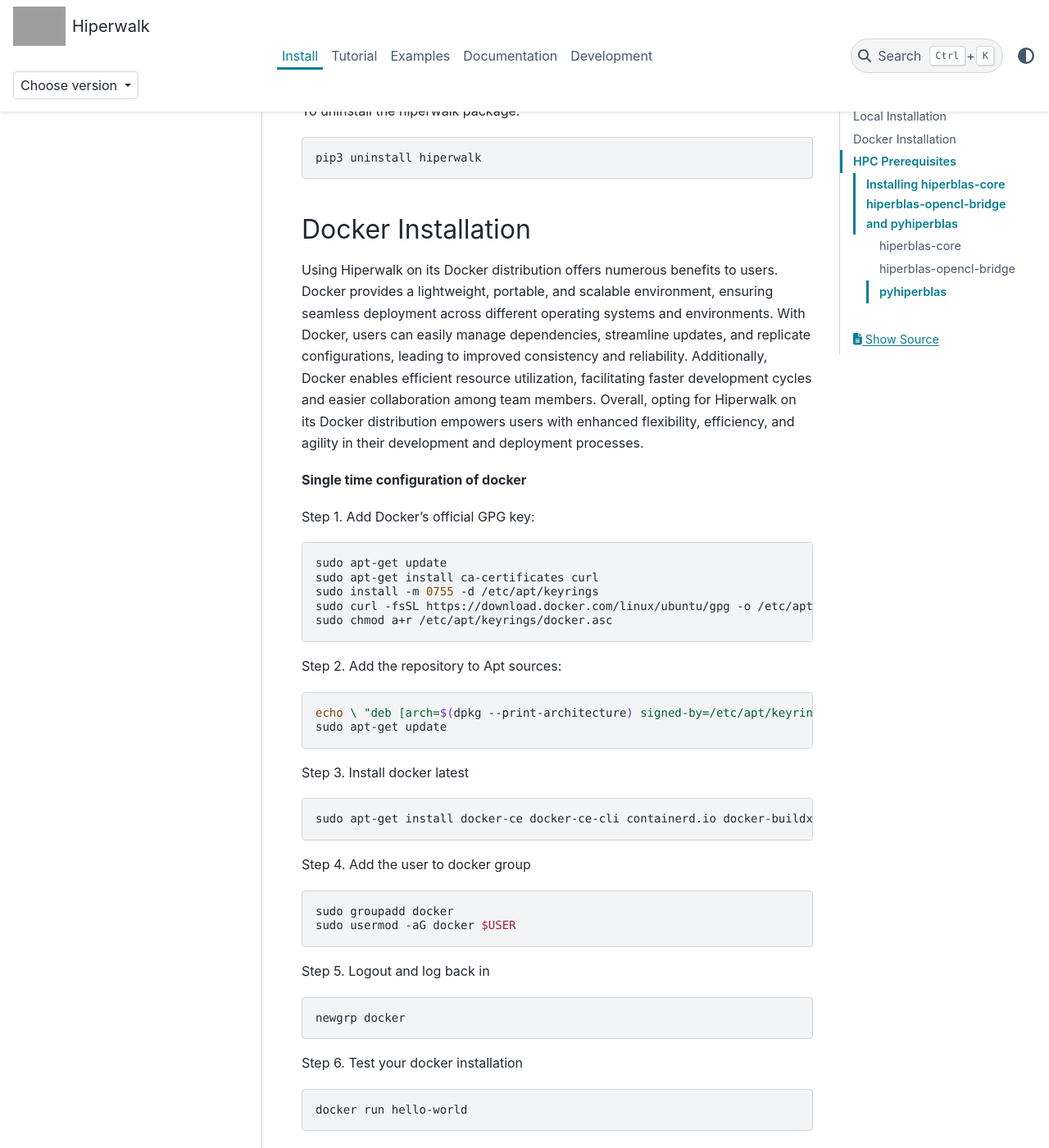
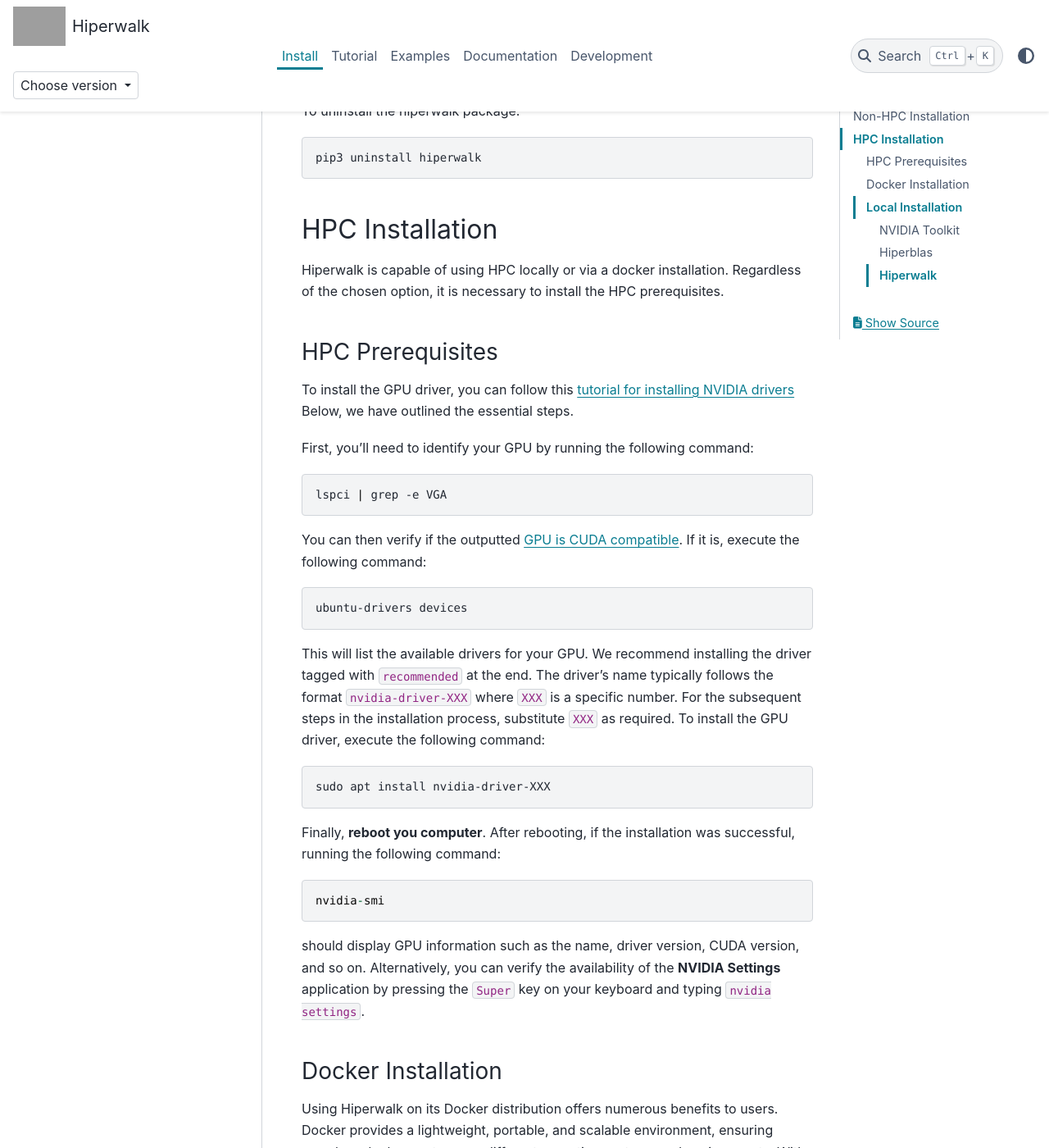
Before and after one commit to hiperwalk/hiperwalk, a Sphinx documentation site: the page built from docs/install/index.rst, in a window 1280 px wide and 1400 px high, scrolled down 1315 px. Shown: the whole window at 82% size. Built offline with Sphinx 7.4.7 and the PyData theme 0.15.4, drawn with Linux system fonts in a browser that asks for light colours; some of the changed text lies outside the part shown; grey boxes are pictures that could not be loaded.

Commit message:
Update installation instructions

```diff
--- a/docs/install/index.rst
+++ b/docs/install/index.rst
@@ -10,18 +10,18 @@
 
 Choose your installation method:
 
-- :ref:`docs_local_installation` without HPC support.
+- :ref:`docs_nonhpc_installation` without HPC support.
 
 - :ref:`docs_install_docker_installation` with HPC support.
 
 - :ref:`docs_install_hpc_prerequisites` for developers.
 
 
-.. _docs_local_installation:
+.. _docs_nonhpc_installation:
 
-------------------
-Local Installation
-------------------
+--------------------
+Non-HPC Installation
+--------------------
 
 Hiperwalk can be installed locally for environments where HPC support
 is not required. This installation relies on certain Python libraries.
@@ -79,9 +79,63 @@
 
 .. _docs_install_docker_installation:
 
--------------------
+----------------
+HPC Installation
+----------------
+
+Hiperwalk is capable of using HPC locally or via a docker installation.
+Regardless of the chosen option,
+it is necessary to install the HPC prerequisites.
+
+HPC Prerequisites
+=================
+
+To install the GPU driver, you can follow this
+`tutorial for installing NVIDIA drivers <https://www.linuxcapable.com/install-nvidia-drivers-on-ubuntu-linux/>`_
+Below, we have outlined the essential steps.
+
+First, you'll need to identify your GPU by running the following command:
+
+.. code-block:: shell
+
+   lspci | grep -e VGA
+
+You can then verify if the outputted
+`GPU is CUDA compatible <https://developer.nvidia.com/cuda-gpus>`_.
+If it is, execute the following command:
+
+.. code-block:: shell
+
+   ubuntu-drivers devices
+
+This will list the available drivers for your GPU. We recommend
+installing the driver tagged with ``recommended`` at the end.
+The driver's name typically follows the format ``nvidia-driver-XXX``
+where ``XXX`` is a specific number.
+For the subsequent steps in the installation process, substitute ``XXX``
+as required. To install the GPU driver, execute the following command:
+
+.. code-block:: shell
+
+   sudo apt install nvidia-driver-XXX
+
+Finally, **reboot you computer**.
+After rebooting, if the installation was successful,
+running the following command:
+
+.. code-block::
+
+   nvidia-smi
+
+should display GPU information such as the name, driver version,
+CUDA version, and so on. Alternatively, you can verify the
+availability of the **NVIDIA Settings** application by
+pressing the ``Super`` key on your keyboard and
+typing ``nvidia settings``.
+
+
 Docker Installation
--------------------
+===================
 
 Using Hiperwalk on its Docker distribution offers
 numerous benefits to users.
@@ -209,9 +263,8 @@
 
 .. _docs_install_hpc_prerequisites:
 
------------------
-HPC Prerequisites
------------------
+Local Installation
+==================
 
 This section and the ones that follow are intended
 for developers of the Hiperwalk package.
@@ -260,54 +313,12 @@
 
    sudo apt install ffmpeg
 
-GPU Driver
-----------
-
-To install the GPU driver, you can follow this
-`tutorial for installing NVIDIA drivers <https://www.linuxcapable.com/install-nvidia-drivers-on-ubuntu-linux/>`_
-Below, we have outlined the essential steps.
-
-First, you'll need to identify your GPU by running the following command:
-
-.. code-block:: shell
-
-   lspci | grep -e VGA
-
-You can then verify if the outputted
-`GPU is CUDA compatible <https://developer.nvidia.com/cuda-gpus>`_.
-If it is, execute the following command:
-
-.. code-block:: shell
-
-   ubuntu-drivers devices
-
-This will list the available drivers for your GPU. We recommend
-installing the driver tagged with ``recommended`` at the end.
-The driver's name typically follows the format ``nvidia-driver-XXX``
-where ``XXX`` is a specific number.
-For the subsequent steps in the installation process, substitute ``XXX``
-as required. To install the GPU driver, execute the following command:
-
-.. code-block:: shell
-
-   sudo apt install nvidia-driver-XXX
-
-Finally, **reboot you computer**.
-After rebooting, if the installation was successful,
-running the following command:
-
-.. code-block::
-
-   nvidia-smi
-
-should display GPU information such as the name, driver version,
-CUDA version, and so on. Alternatively, you can verify the
-availability of the **NVIDIA Settings** application by
-pressing the ``Super`` key on your keyboard and
-typing ``nvidia settings``.
-
 NVIDIA Toolkit
 --------------
+
+.. todo::
+
+   OTHER INSTRUCTIONS
 
 Once the GPU drivers have been successfully installed, it's
 necessary to install the NVIDIA Toolkit, allowing hiperblas-core
@@ -326,8 +337,8 @@
    nvcc --version
 
 
-Installing hiperblas-core hiperblas-opencl-bridge and pyhiperblas
-=================================================================
+Hiperblas
+---------
 
 For HPC support,
 Hiperwalk uses
@@ -351,7 +362,7 @@
 In Linux, the tilde (``~``) serves as an alias for the home directory.
 
 hiperblas-core
---------------
+**************
 
 Firstly, clone the repository in the home directory.
 
@@ -393,7 +404,7 @@
    ./matrix_test
 
 hiperblas-opencl-bridge
------------------------
+***********************
 
 The installation of the hiperblas-opencl-bridge is very similar to
 the installation of hiperblas-core.
@@ -426,7 +437,7 @@
    ./matrix_test
 
 pyhiperblas
------------
+***********
 
 To install pyhiperblas, first clone the repository into
 **the same directory hiperblas-core was cloned**.
@@ -450,3 +461,10 @@
 .. code-block:: shell
 
    python3 test.py
+
+Hiperwalk
+---------
+
+To finish the local hiperwalk installation,
+issue the same commands of the
+:ref:`docs_nonhpc_installation` section.
```
